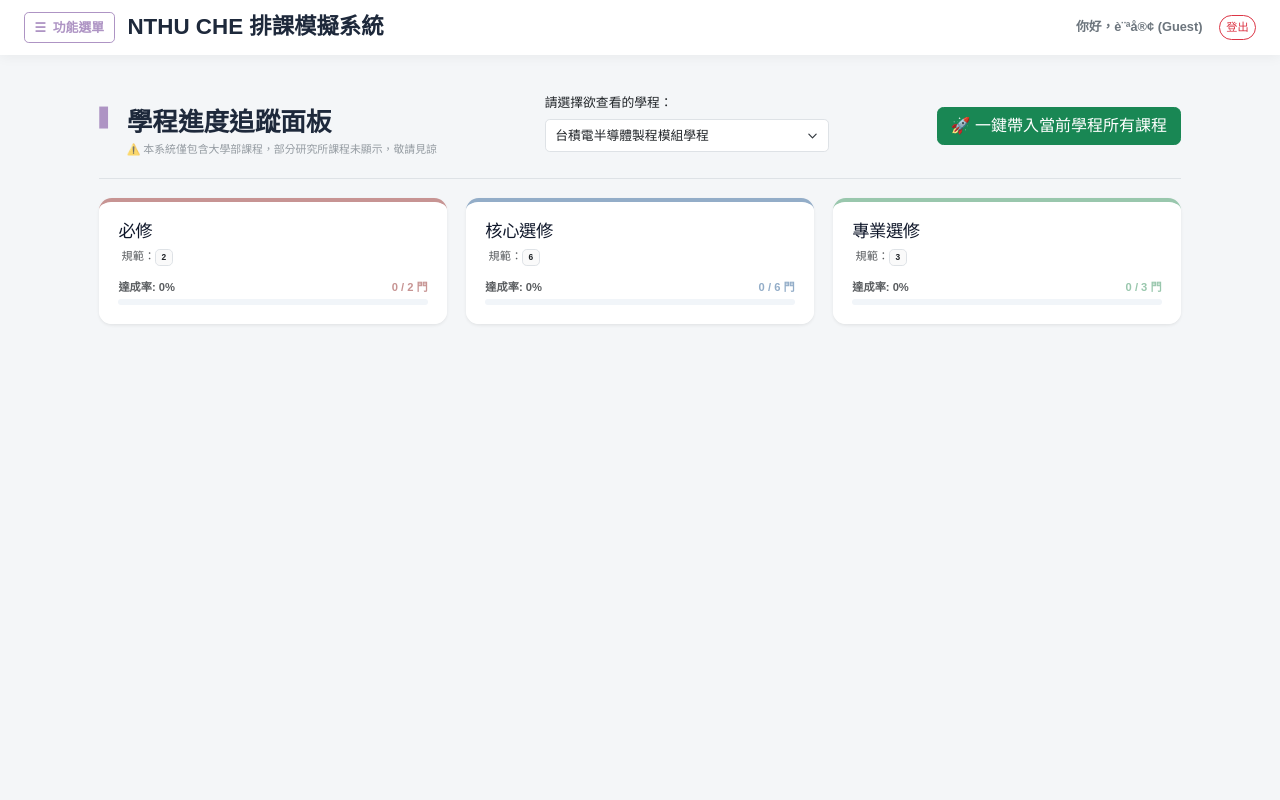
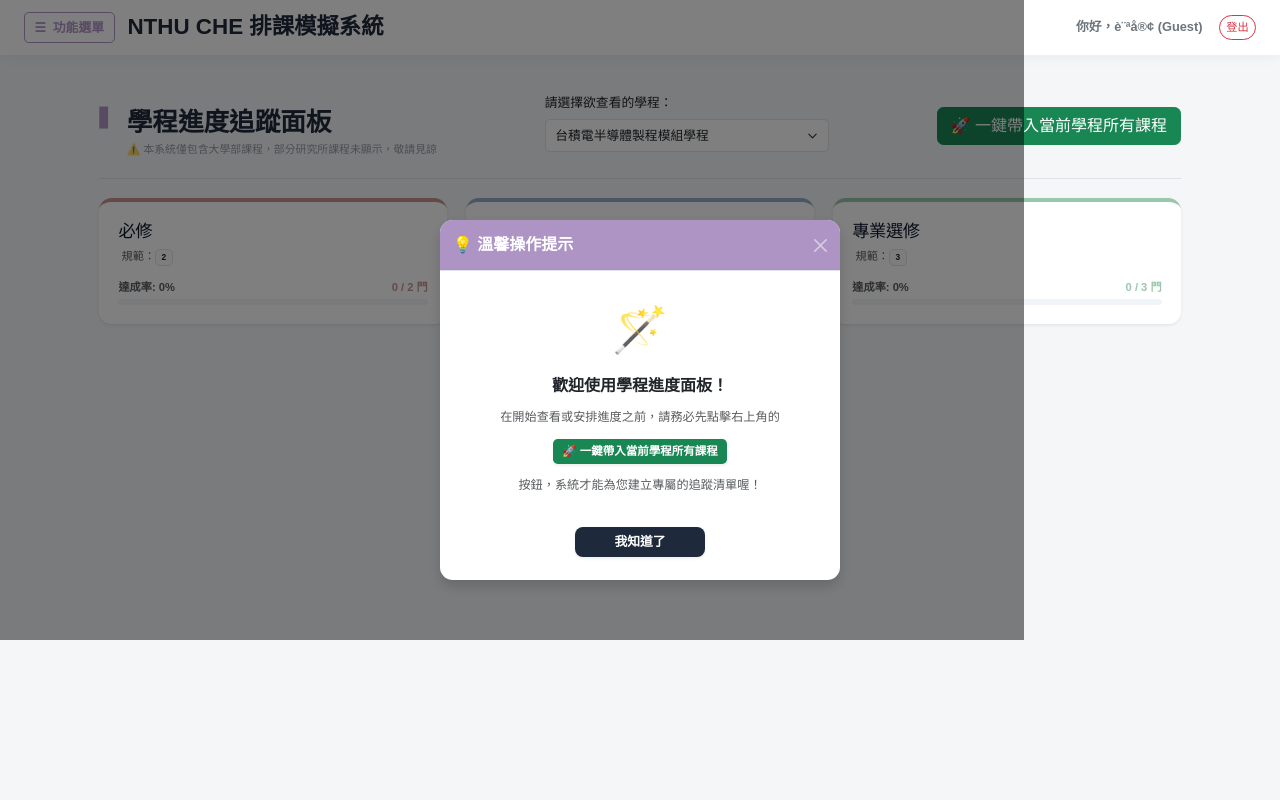
Before and after one commit to jameslin101219-maker/NTHU_ChemE_Portfolio, a Flask app: page /tsmc_program in a window 1280 px wide. Run offline with Flask 3, Linux system fonts and the light colour scheme; the visitor is signed in with stand-in values (Sample User, id 1); data that the repository does not hold is empty; some libraries are stand-ins or nearby versions.

Commit message:
Update tsmc_program.html

```diff
--- a/templates/tsmc_program.html
+++ b/templates/tsmc_program.html
@@ -204,8 +204,42 @@
         </div>
     </div>
 </div>
-
+<div class="modal fade" id="welcomeModal" tabindex="-1" aria-hidden="true">
+    <div class="modal-dialog modal-dialog-centered">
+        <div class="modal-content shadow border-0" style="border-radius: 16px;">
+            <div class="modal-header text-white" style="background-color: #ae94c4; border-top-left-radius: 16px; border-top-right-radius: 16px;">
+                <h5 class="modal-title fw-bold">💡 溫馨操作提示</h5>
+                <button type="button" class="btn-close btn-close-white" data-bs-dismiss="modal" aria-label="Close"></button>
+            </div>
+            <div class="modal-body p-4 text-center">
+                <div class="mb-3 mt-2">
+                    <span style="font-size: 3.5rem;">🪄</span>
+                </div>
+                <h5 class="fw-bold text-dark mb-3">歡迎使用學程進度面板！</h5>
+                <p class="text-muted mb-0" style="font-size: 0.95rem;">
+                    在開始查看或安排進度之前，請務必先點擊右上角的<br>
+                    <span class="badge bg-success shadow-sm mt-3 mb-3" style="font-size: 0.9rem; padding: 8px 12px;">🚀 一鍵帶入當前學程所有課程</span><br>
+                    按鈕，系統才能為您建立專屬的追蹤清單喔！
+                </p>
+            </div>
+            <div class="modal-footer border-0 justify-content-center pb-4">
+                <button type="button" class="btn px-5 fw-bold text-white shadow-sm" data-bs-dismiss="modal" style="background-color: #1e293b; border-radius: 10px;">我知道了</button>
+            </div>
+        </div>
+    </div>
+</div>
 <script>
+    // 🌟 新增：網頁載入後自動顯示提示彈窗 (並使用 sessionStorage 確保不重複干擾)
+    document.addEventListener("DOMContentLoaded", function() {
+        // 檢查該次瀏覽器分頁是否已經顯示過提示
+        if (!sessionStorage.getItem('tsmc_guide_shown')) {
+            // 初始化並顯示 Bootstrap Modal
+            var welcomeModal = new bootstrap.Modal(document.getElementById('welcomeModal'));
+            welcomeModal.show();
+            // 標記為已顯示
+            sessionStorage.setItem('tsmc_guide_shown', 'true');
+        }
+    });
     function switchProgram(val) { window.location.href = '/tsmc_program?program=' + encodeURIComponent(val); }
 
     function importCourses() {
```
